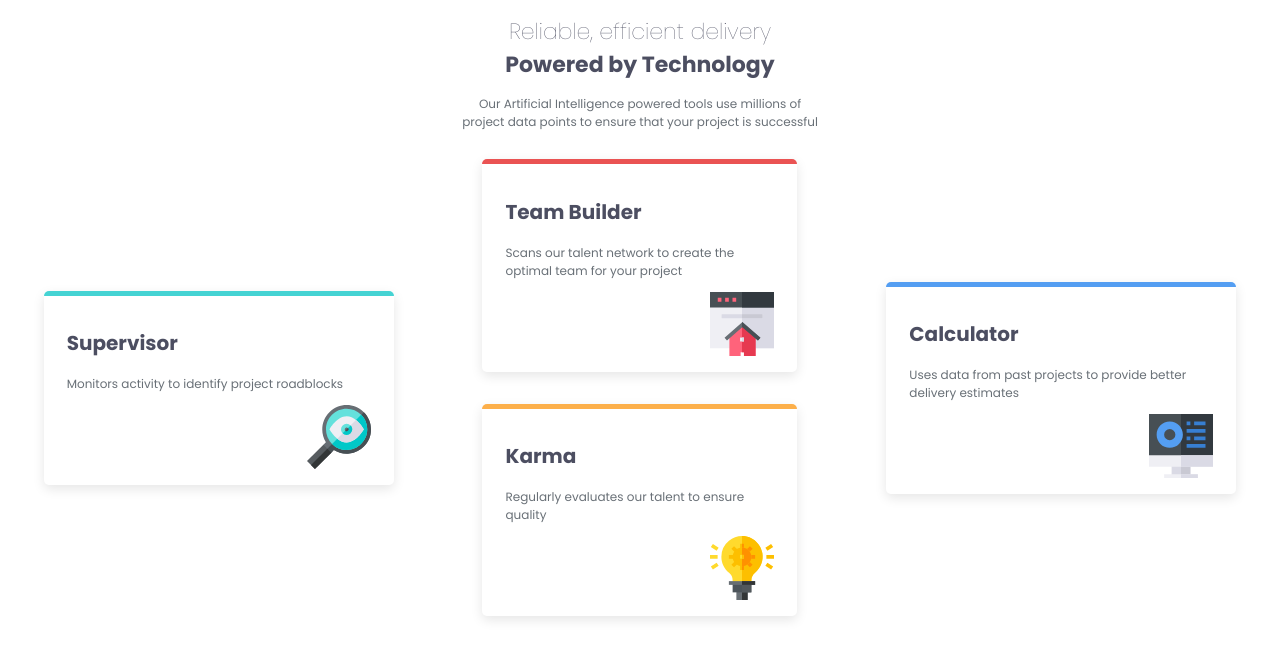
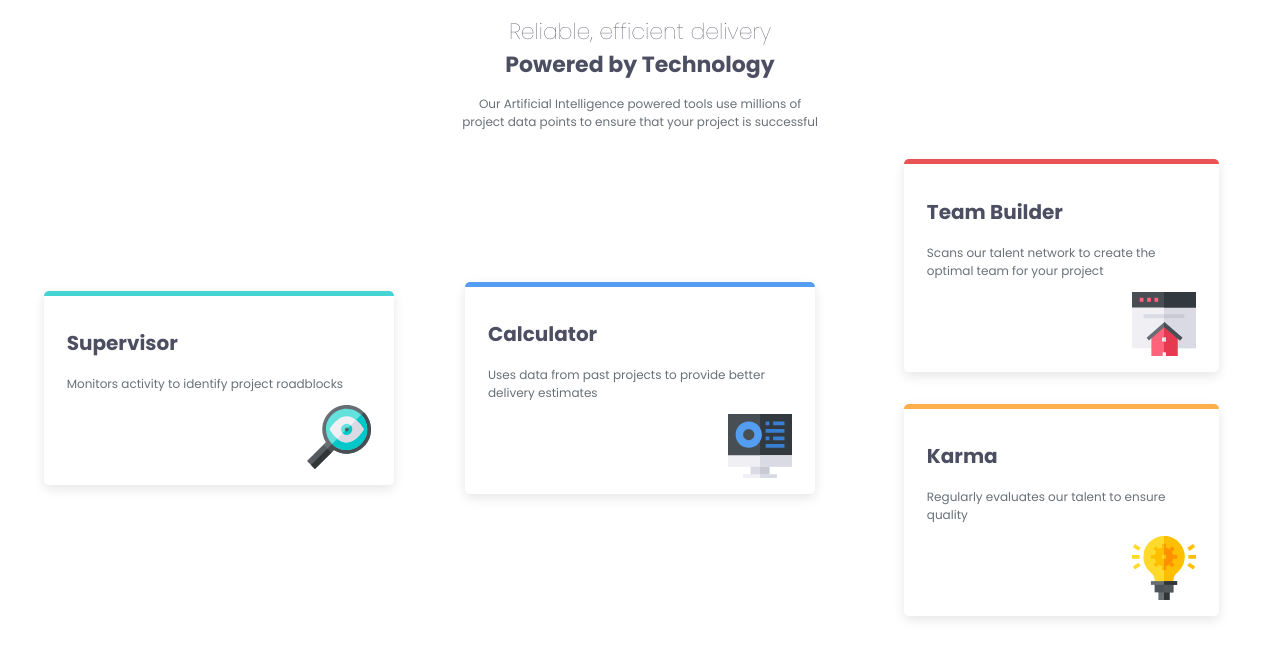
Before and after one commit to Lb2468/Four-card-feature-section, a plain HTML site: page index.html in a window 1280 px wide. Drawn offline with Linux system fonts and the light colour scheme.

Commit message:
Update style.css

```diff
--- a/style.css
+++ b/style.css
@@ -82,8 +82,30 @@ h2{
     max-width: 350px;
   }
 .contianer{
-       grid-template-columns: 1fr 1fr 1fr;
-        justify-items: center;
-        align-items: center;
 
-}}
+
+         grid-template-columns: repeat(3, 1fr);
+    align-items: center;
+
+    justify-items: center;
+
+}
+
+  .Supervisor {
+    grid-row: 1/ 4;
+  }
+
+  .Team-Builder {
+    grid-column: 2 / 3;
+    grid-row: 1 / 2;
+  }
+
+  .Karma {
+    grid-column: 2 / 3;
+    grid-row: 3 / 4;
+  }
+
+  .Calculator {
+    grid-row: 1/ 4;
+  }
+}
```
